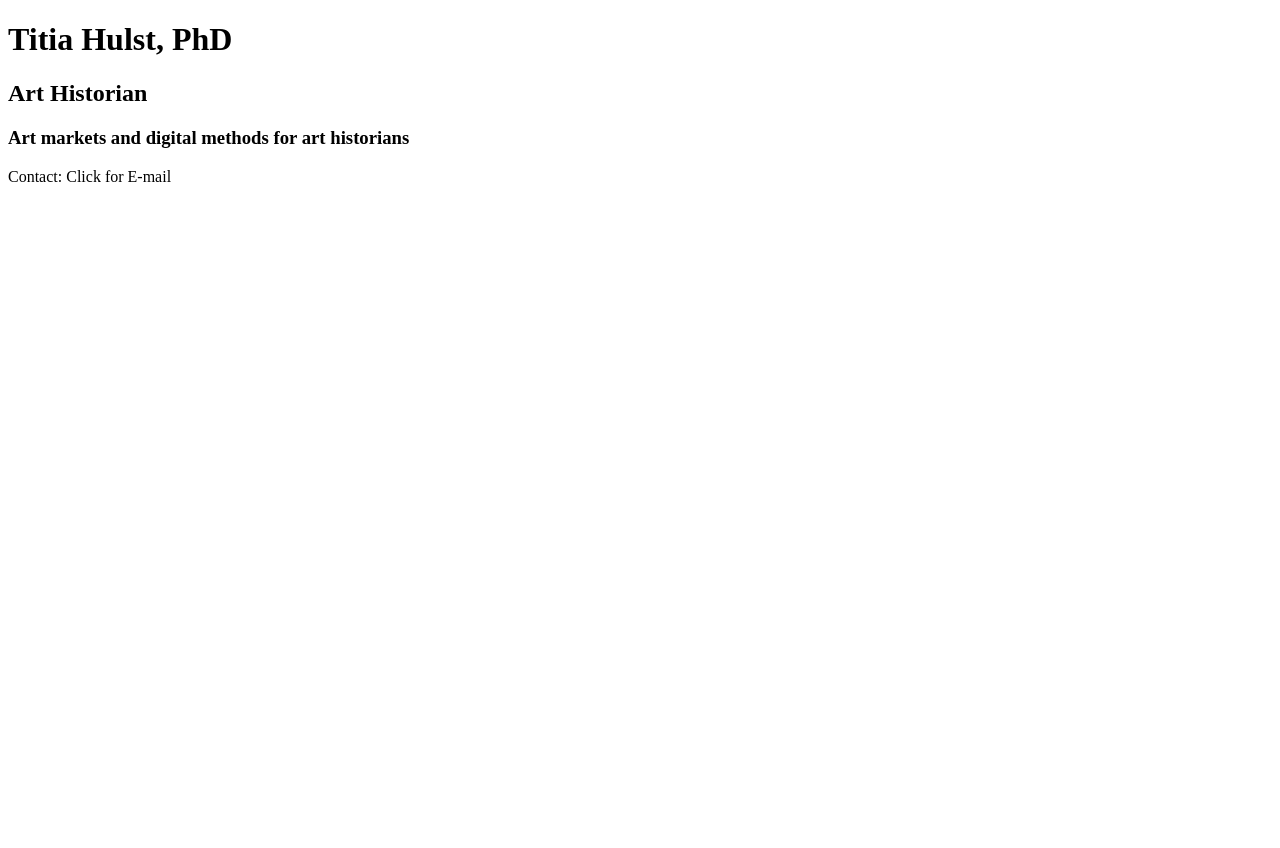
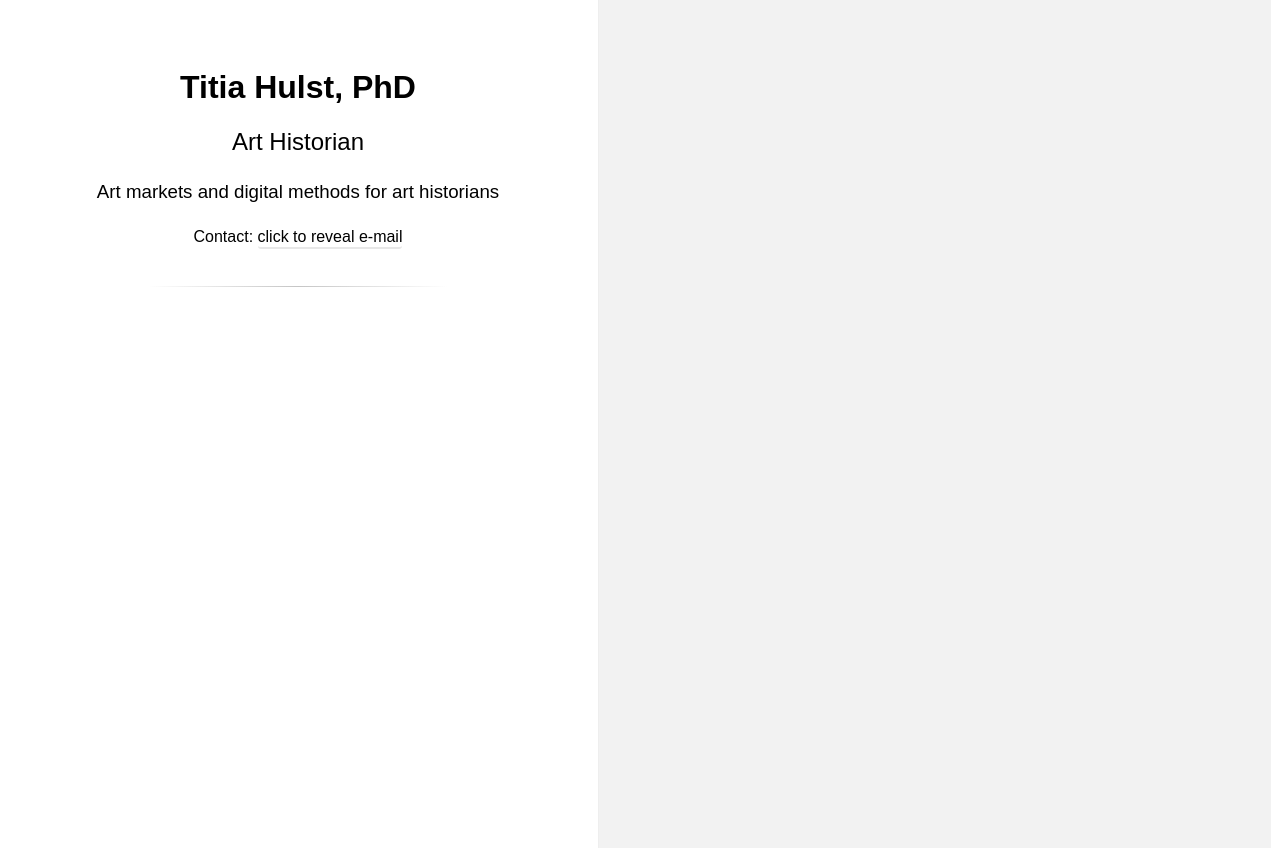
Before and after one commit to chf2/titiahulst, a plain HTML site: page index.html in a window 1280 px wide. Before the commit the page ends 800 px from the top, so only its background shows below. Drawn offline with Linux system fonts and the light colour scheme.

Commit message:
finalize basics

```diff
--- a/application.css
+++ b/application.css
@@ -0,0 +1,57 @@
+body {
+  font-family: sans-serif;
+}
+
+#main {
+  width: 600px;
+  height: 100vh;
+  padding-top: 50px;
+  margin-top: -10px;
+  margin-left: -10px;
+  text-align: center;
+  float: left;
+  border-right: 1px solid #EEEEEE;
+  box-shadow: 0px 2px 4px #E7E7E7;
+}
+
+#bg {
+  float: left;
+  margin-top: -10px;
+  padding-top: 50px;
+  width: calc(100% - 592px);
+  height: 100vh;
+  background-color: #F2F2F2;
+}
+
+h1 {
+  margin-bottom: 22px;
+}
+
+h2 {
+  font-weight: 500;
+  margin-bottom: 25px;
+}
+
+h3 {
+  font-weight: 400;
+  margin-bottom: 25px;
+}
+
+.toggle {
+  border-bottom: 2px solid #E7E7E7;
+  padding-bottom: 2px;
+  border-radius: 3px;
+}
+
+.toggle:hover {
+  cursor: pointer;
+  border-bottom: 2px solid #2EB82E;
+}
+
+hr {
+  margin-top: 40px;
+  width: 300px;
+  border: 0;
+  height: 1px;
+  background-image: linear-gradient(to right, rgba(140, 140, 140, 0), rgba(140, 140, 140, 0.5), rgba(140, 140, 140, 0));
+}
--- a/index.html
+++ b/index.html
@@ -9,16 +9,20 @@
     <h1>Titia Hulst, PhD</h1>
     <h2>Art Historian</h2>
     <h3>Art markets and digital methods for art historians</h3>
-    <p>Contact: <span id="toggle">Click for E-mail</span></p>
+    <p>Contact: <span id="toggle-span" class="toggle">click to reveal e-mail</span></p>
+    <hr id="line">
   </div>
+  <div id="bg"></div>
 </body>
 </html>
 
 <script type="text/javascript">
-  var span = document.getElementById('toggle');
+  var span = document.getElementById('toggle-span');
   var base = 'titiahulst';
   var ext = 'gmail';
   span.onclick = function (e) {
-    e.currentTarget.innerHtml = base + "@" + ext + ".com";
+    e.currentTarget.innerHTML = base + "@" + ext + ".com";
+    var classes = e.currentTarget.classList;
+    classes.remove('toggle');
   };
 </script>
```
